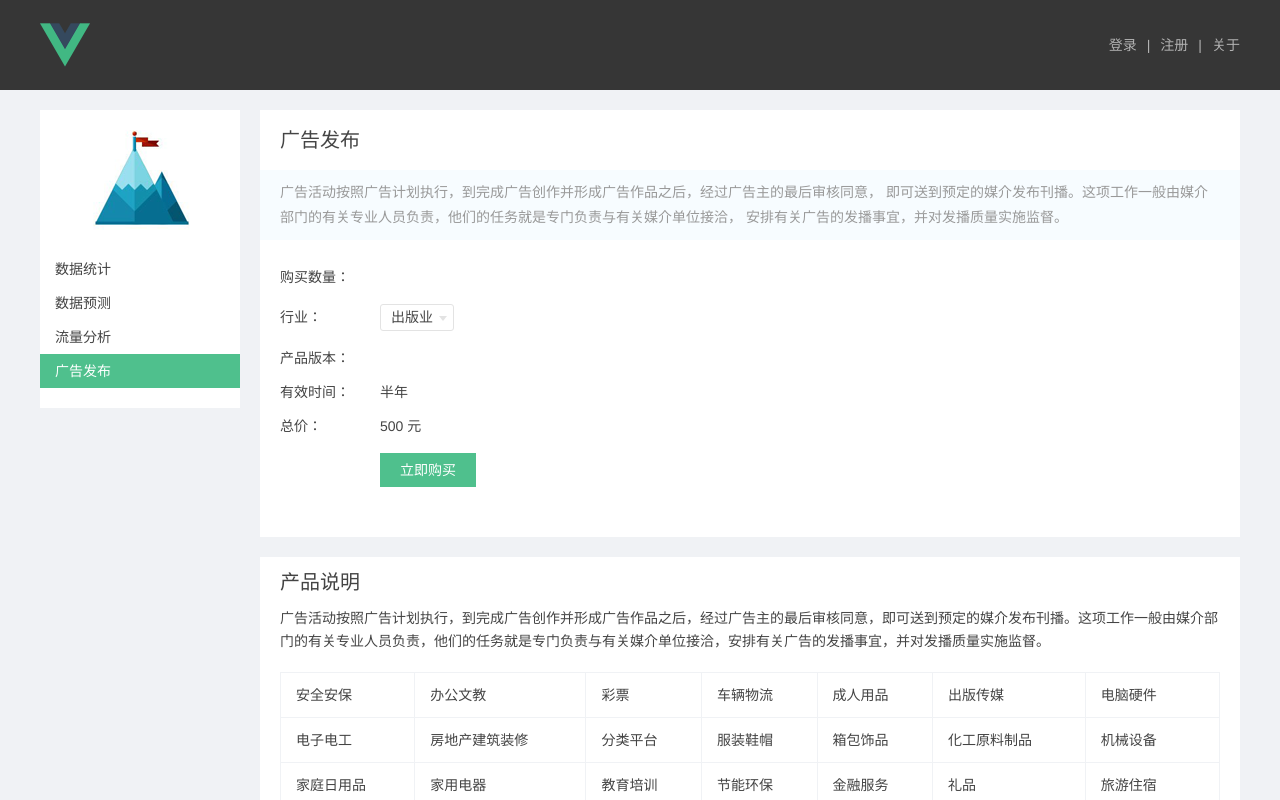
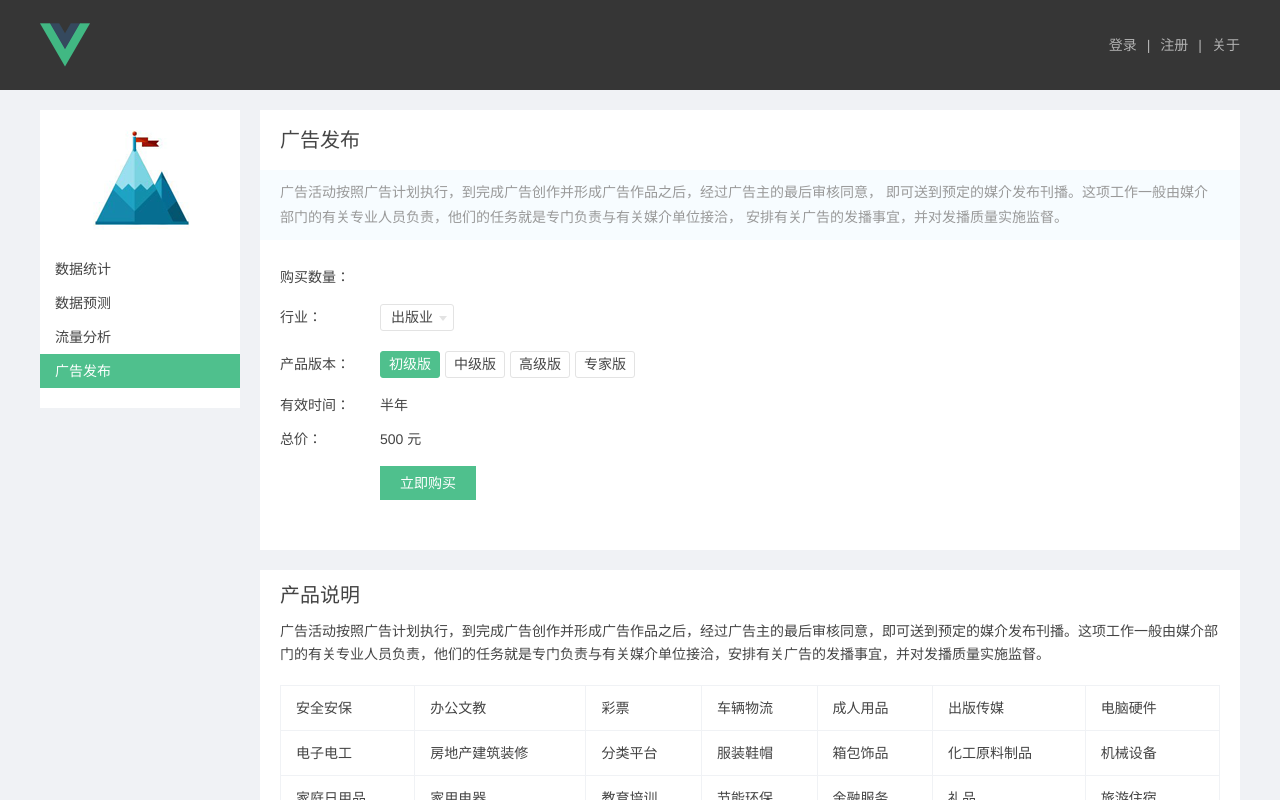
Before and after one commit to Marsor707/VShop, a Vue app: page /detail/publish in a window 1280 px wide. Shown: the top 800 px of the page. Built offline with nearby package versions, Linux system fonts and the light colour scheme.

Commit message:
多选组件

```diff
--- /dev/null
+++ b/src/components/multiplyChooser.vue
@@ -0,0 +1,78 @@
+<template>
+  <div class="chooser-component">
+    <ul class="chooser-list">
+      <li
+        v-for="(item, index) in selections"
+        @click="toggleSelection(index)"
+        :title="item.label"
+        :class="{active: checkActive(index)}"
+      >{{ item.label }}
+      </li>
+    </ul>
+  </div>
+</template>
+
+<script>
+  import _ from 'lodash'
+
+  export default {
+    props: {
+      selections: {
+        type: Array,
+        default: [{
+          label: 'test',
+          value: 0
+        }]
+      }
+    },
+    data() {
+      return {
+        nowIndexes: [0]
+      }
+    },
+    methods: {
+      toggleSelection(index) {
+        if (this.nowIndexes.indexOf(index) === -1) {
+          this.nowIndexes.push(index)
+        }
+        else {
+          this.nowIndexes = _.remove(this.nowIndexes, (idx) => {
+            return idx !== index
+          })
+        }
+        let nowObjArray = _.map(this.nowIndexes, (idx) => {
+          return this.selections[idx]
+        })
+        this.$emit('on-change', nowObjArray)
+      },
+      checkActive(index) {
+        return this.nowIndexes.indexOf(index) !== -1
+      }
+    }
+  }
+</script>
+
+<style scoped>
+  .chooser-component {
+    position: relative;
+    display: inline-block;
+  }
+
+  .chooser-list li {
+    display: inline-block;
+    border: 1px solid #e3e3e3;
+    height: 25px;
+    line-height: 25px;
+    padding: 0 8px;
+    margin-right: 5px;
+    border-radius: 3px;
+    text-align: center;
+    cursor: pointer;
+  }
+
+  .chooser-list li.active {
+    border-color: #4fc08d;
+    background: #4fc08d;
+    color: #fff;
+  }
+</style>
--- a/src/pages/detail/forecast.vue
+++ b/src/pages/detail/forecast.vue
@@ -19,7 +19,7 @@
           媒介：
         </div>
         <div class="sales-board-line-right">
-          <!-- <v-mul-chooser :selections="versionList"></v-mul-chooser> -->
+          <v-mul-chooser :selections="versionList"></v-mul-chooser>
         </div>
       </div>
       <div class="sales-board-line">
@@ -64,9 +64,33 @@
 </template>
 
 <script>
+  import VMulChooser from '../../components/multiplyChooser'
+
   export default {
+    components: {
+      VMulChooser
+    },
     data() {
-      return {}
+      return {
+        versionList: [
+          {
+            label: '纸质报告',
+            value: 0
+          },
+          {
+            label: 'pdf',
+            value: 1
+          },
+          {
+            label: '页面报告',
+            value: 2
+          },
+          {
+            label: '邮件',
+            value: 3
+          }
+        ]
+      }
     }
   }
 </script>
--- a/src/pages/detail/publish.vue
+++ b/src/pages/detail/publish.vue
@@ -29,7 +29,7 @@
           产品版本：
         </div>
         <div class="sales-board-line-right">
-          <!-- <v-mul-chooser :selections="versionList"></v-mul-chooser> -->
+          <v-mul-chooser :selections="versionList"></v-mul-chooser>
         </div>
       </div>
       <div class="sales-board-line">
@@ -256,10 +256,12 @@
 
 <script>
   import VSelection from '../../components/selection.vue'
+  import VMulChooser from '../../components/multiplyChooser'
 
   export default {
     components: {
-      VSelection
+      VSelection,
+      VMulChooser
     },
     data() {
       return {
@@ -285,6 +287,24 @@
             value: 4
           }
         ],
+        versionList: [
+          {
+            label: '初级版',
+            value: 0
+          },
+          {
+            label: '中级版',
+            value: 1
+          },
+          {
+            label: '高级版',
+            value: 2
+          },
+          {
+            label: '专家版',
+            value: 3
+          }
+        ]
       }
     }
   }
```
